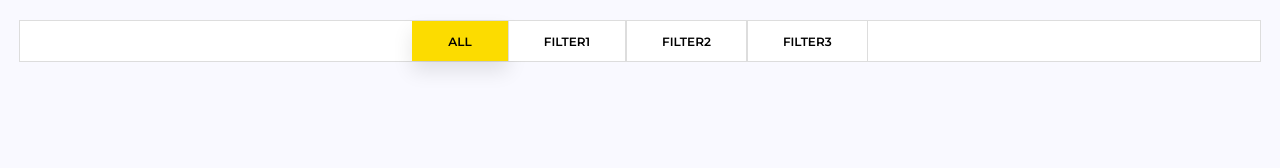
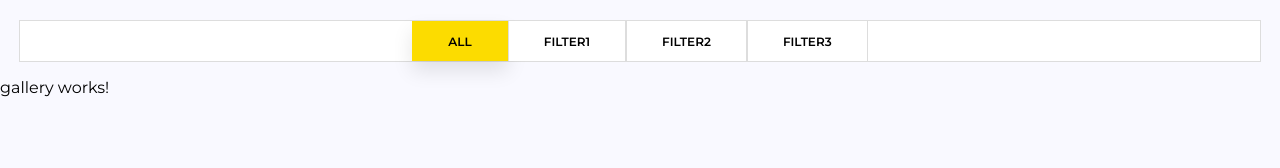
Before and after one commit to al-march/ng-gallery, an Angular app: page / in a window 1280 px wide. Shown: the top 168 px of the page. Built offline with nearby package versions, Linux system fonts and the light colour scheme.

Commit message:
feat: App - added gallery component

```diff
--- a/src/app/app.component.html
+++ b/src/app/app.component.html
@@ -1,3 +1,5 @@
 <main class="main">
   <app-menu></app-menu>
+
+  <app-gallery></app-gallery>
 </main>
--- a/src/app/app.module.ts
+++ b/src/app/app.module.ts
@@ -4,11 +4,13 @@ import { NgModule } from '@angular/core';
 import { AppRoutingModule } from './app-routing.module';
 import { AppComponent } from './app.component';
 import { MenuComponent } from './menu/menu.component';
+import { GalleryComponent } from './gallery/gallery.component';
 
 @NgModule({
   declarations: [
     AppComponent,
-    MenuComponent
+    MenuComponent,
+    GalleryComponent
   ],
   imports: [
     BrowserModule,
--- /dev/null
+++ b/src/app/gallery/gallery.component.html
@@ -0,0 +1 @@
+<p>gallery works!</p>
--- /dev/null
+++ b/src/app/gallery/gallery.component.ts
@@ -0,0 +1,15 @@
+import { Component, OnInit } from '@angular/core';
+
+@Component({
+  selector: 'app-gallery',
+  templateUrl: './gallery.component.html',
+  styleUrls: ['./gallery.component.scss']
+})
+export class GalleryComponent implements OnInit {
+
+  constructor() { }
+
+  ngOnInit(): void {
+  }
+
+}
```
Also changed, not shown: src/app/gallery/gallery.component.scss (added), 1 other file (tests, documents, lock files or other folders).
